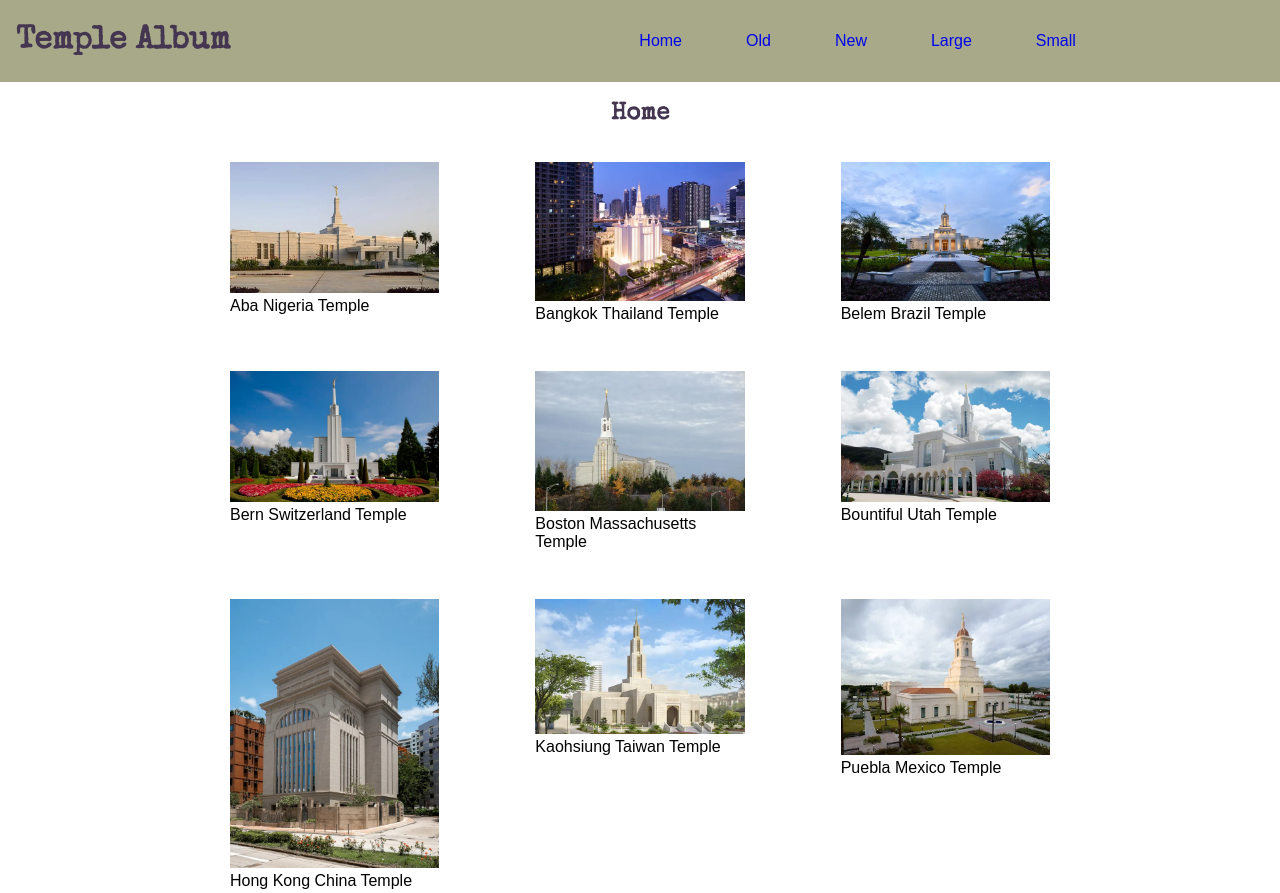
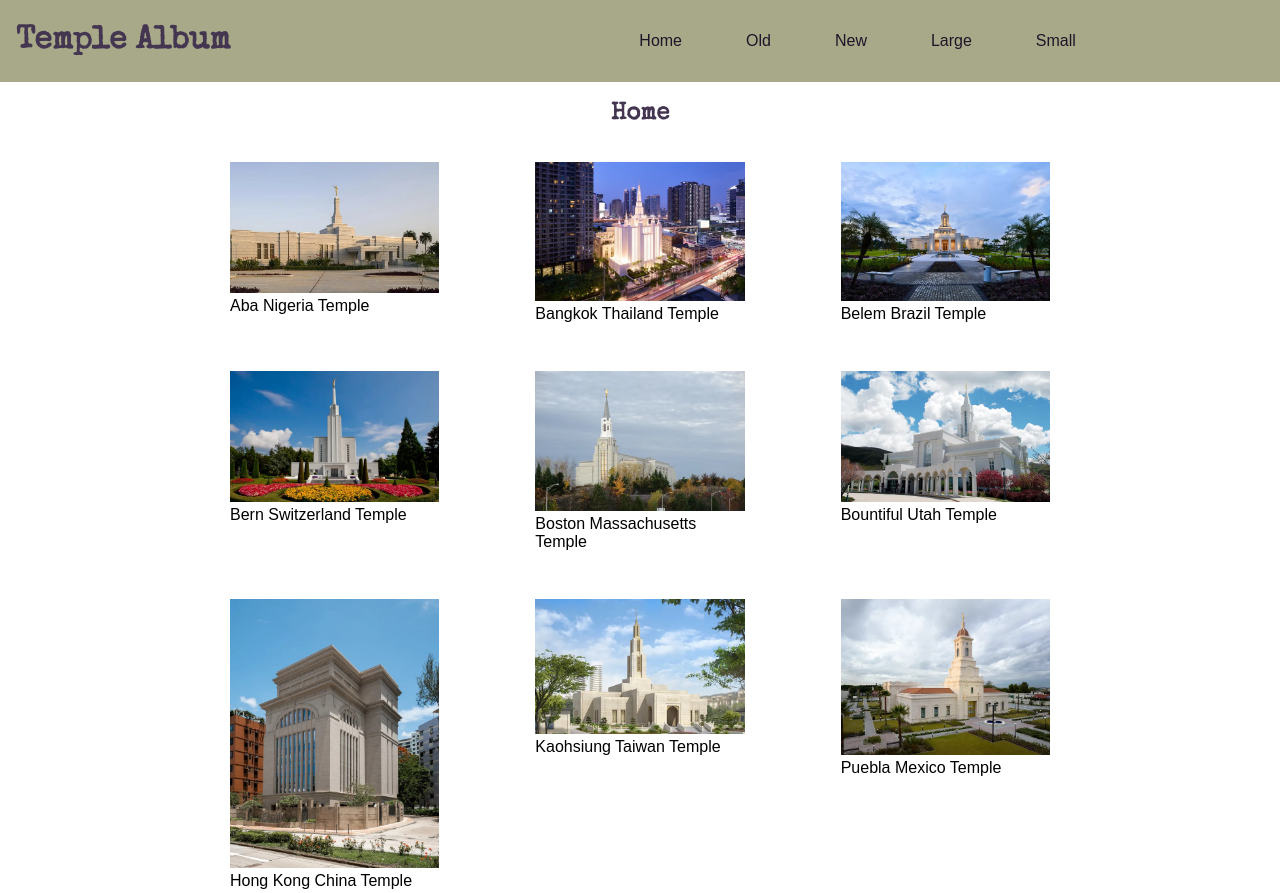
Before and after one commit to ErandyR/wdd131, a plain HTML site: page temples.html in a window 1280 px wide. Shown: the top 893 px of the page. Drawn offline with nearby package versions, Linux system fonts and the light colour scheme; a web font is replaced by a local one.

Commit message:
nav color changed

```diff
--- a/styles/temples.css
+++ b/styles/temples.css
@@ -88,8 +88,9 @@ nav {
 .navigation {
 	justify-content: space-evenly;
 	list-style: none;
-	color: var(--nav-link-color);
+	color: var(--nav-background-color);
 	text-decoration: none;
+	font-weight: 500;
 }
 
 .navigation a {
@@ -97,6 +98,8 @@ nav {
 	padding: 1rem 2rem;
 	text-align: center;
 	text-decoration: none;
+	color: var(--nav-background-color);
+	font-weight: 500;
 }
 
 .navigation a:hover {
```
